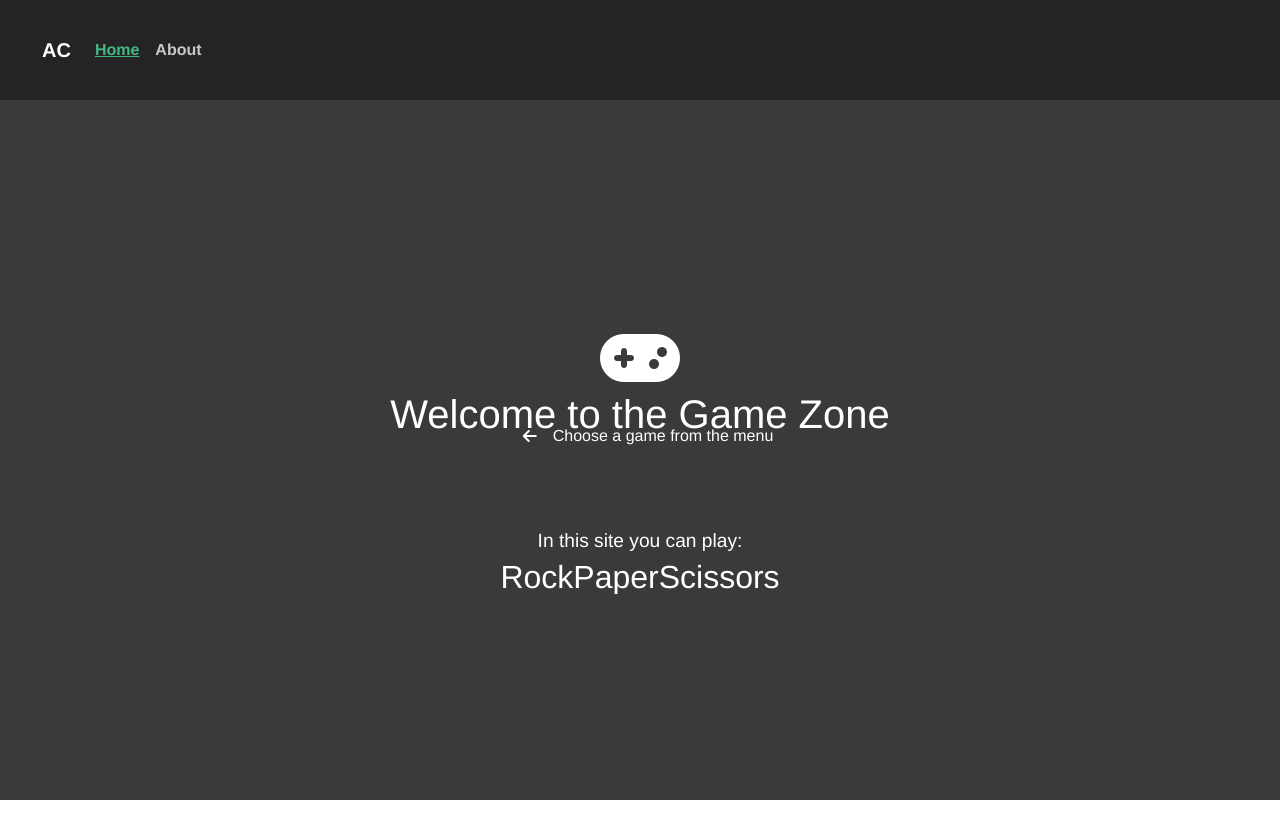
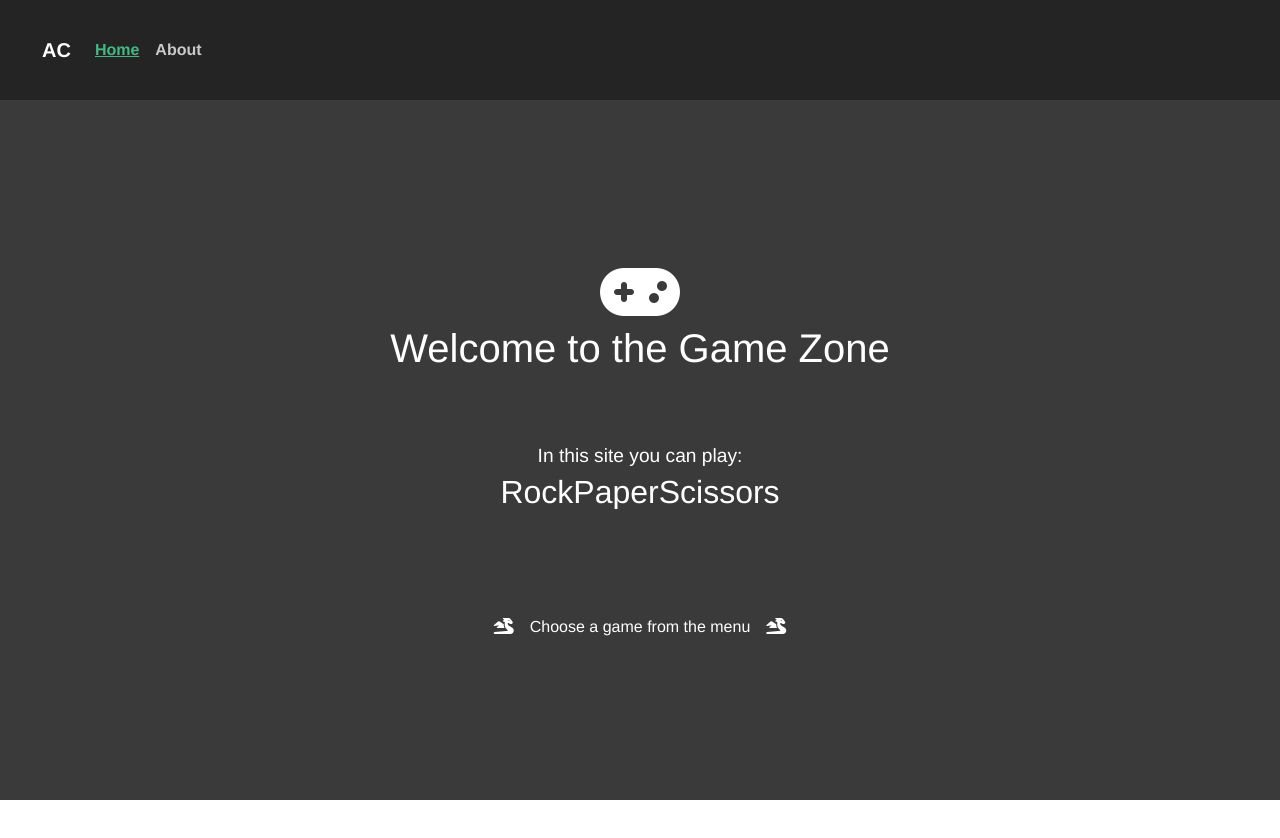
Before and after one commit to alfclark/game-zone, a Vue app: page / in a window 1280 px wide. Shown: the top 838 px of the page. After the commit the page ends 800 px from the top, so only its background shows below. Built offline with nearby package versions, Linux system fonts and the light colour scheme.

Commit message:
Minor design fix

```diff
--- a/src/views/HomeView.vue
+++ b/src/views/HomeView.vue
@@ -2,10 +2,6 @@
   <div class="home">
     <i class="fa-solid fa-gamepad"></i>
     <h1>Welcome to the Game Zone</h1>
-    <div class="choose-msg">
-      <i class="fa-solid fa-arrow-left"></i>
-      <h2>Choose a game from the menu</h2>
-    </div>
     <div class="games">
       <h1>
         In this site you can play:
@@ -25,6 +21,11 @@
         <!-- Scroller End -->
       </h1>
     </div>
+    <div class="choose-msg">
+      <i class="fa-solid fa-dragon"></i>
+      <h2>Choose a game from the menu</h2>
+      <i class="fa-solid fa-dragon"></i>
+    </div>
   </div>
 </template>
 
@@ -42,7 +43,7 @@
   align-items: center;
   justify-content: center;
   color: white;
-  height: 100vh;
+  margin: 10rem 0;
 }
 .home .fa-gamepad {
   font-size: 4rem;
@@ -55,7 +56,7 @@
 }
 .choose-msg h2 {
   font-size: 1rem;
-  margin: 0;
+  margin: 3rem 0;
 }
 .choose-msg i {
   font-size: 1rem;
```
